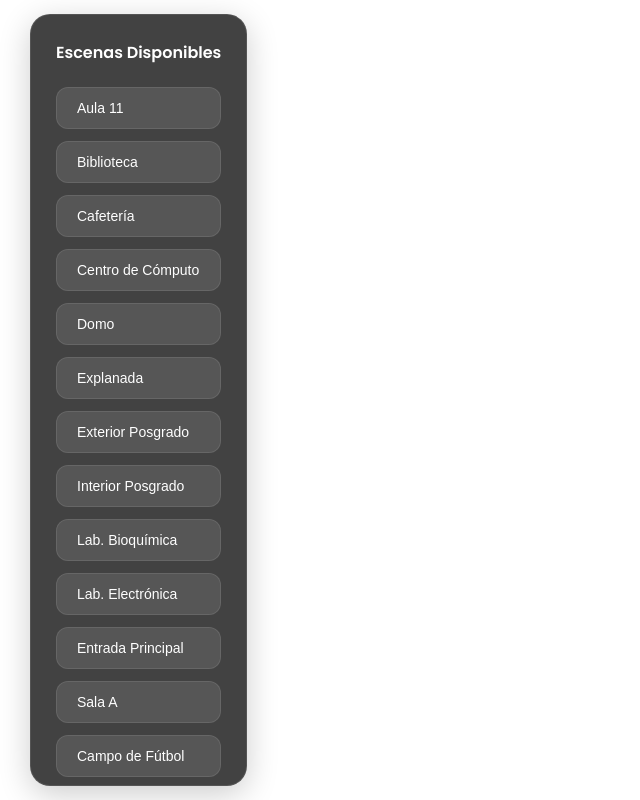
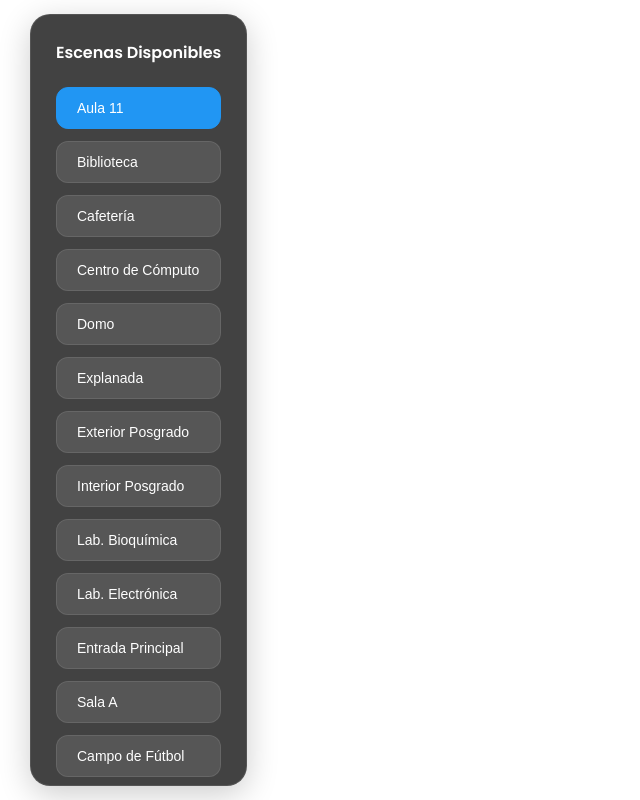
Before and after one commit to akcman/visor360, a plain HTML site: page index.html in a window 1280 px wide. Both pictures are taken after a click on the button "Aula 11". Shown: the whole page, without its empty margins (0-640 px from the left). Drawn offline with Linux system fonts and the light colour scheme.

Commit message:
index.html

```diff
--- a/index.html
+++ b/index.html
@@ -98,7 +98,10 @@
       </a-entity>
     </a-entity>
 
+    <!-- Imagen de inicio -->
     <a-sky id="panorama" src="Aula_11.jpg" rotation="0 -130 0"></a-sky>
+
+    <!-- Controladores para VR -->
     <a-entity id="leftHand" oculus-touch-controls="hand: left"></a-entity>
     <a-entity id="rightHand" oculus-touch-controls="hand: right"></a-entity>
   </a-scene>
@@ -109,7 +112,7 @@
       const buttons = document.querySelectorAll('button');
       buttons.forEach(button => {
         button.classList.remove('active');
-        if (button.innerText.replace(/\s+/g, '').includes(src.split('.')[0])) {
+        if (button.getAttribute('onclick').includes(src)) {
           button.classList.add('active');
         }
       });
```
